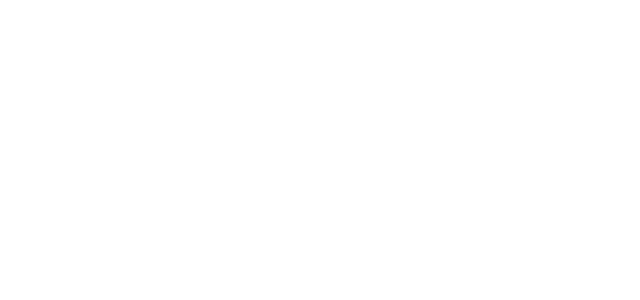
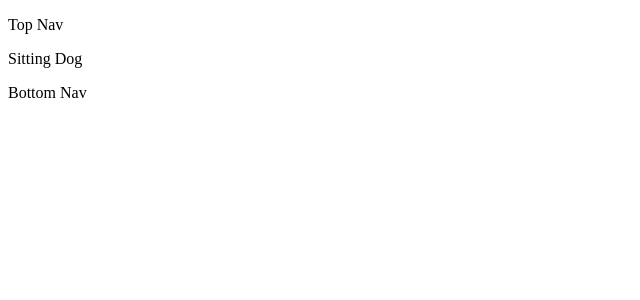
Before and after one commit to 21mdr1/dog-app, a React (Create React App) app: page / in a window 1280 px wide. Shown: the top 300 px of the page, without its empty margins (0-640 px from the left). Built offline with nearby package versions, Linux system fonts and the light colour scheme.

Commit message:
Create file structure for home page

```diff
--- a/src/App.css
+++ /dev/null
@@ -1,38 +0,0 @@
-.App {
-  text-align: center;
-}
-
-.App-logo {
-  height: 40vmin;
-  pointer-events: none;
-}
-
-@media (prefers-reduced-motion: no-preference) {
-  .App-logo {
-    animation: App-logo-spin infinite 20s linear;
-  }
-}
-
-.App-header {
-  background-color: #282c34;
-  min-height: 100vh;
-  display: flex;
-  flex-direction: column;
-  align-items: center;
-  justify-content: center;
-  font-size: calc(10px + 2vmin);
-  color: white;
-}
-
-.App-link {
-  color: #61dafb;
-}
-
-@keyframes App-logo-spin {
-  from {
-    transform: rotate(0deg);
-  }
-  to {
-    transform: rotate(360deg);
-  }
-}
--- a/src/App.js
+++ b/src/App.js
@@ -4,7 +4,7 @@ import Walk from './pages/Walk/Walk';
 import User from './pages/User/User';
 import Login from './pages/Login/Login';
 import Register from './pages/Register/Register';
-import './App.css';
+import './App.scss';
 
 function App() {
   return (
--- /dev/null
+++ b/src/components/BottomNav/BottomNav.js
@@ -0,0 +1,9 @@
+import './BottomNav.scss';
+
+function BottomNav() {
+    return (
+        <p>Bottom Nav</p>
+    );
+}
+
+export default BottomNav;
--- a/src/components/SittingDog/SittingDog.js
+++ b/src/components/SittingDog/SittingDog.js
@@ -0,0 +1,9 @@
+import './SittingDog.scss';
+
+function SittingDog() {
+    return (
+        <p>Sitting Dog</p>
+    );
+}
+
+export default SittingDog;
--- /dev/null
+++ b/src/components/TopNav/TopNav.js
@@ -0,0 +1,9 @@
+import './TopNav.scss';
+
+function TopNav() {
+    return (
+        <p>Top Nav</p>
+    );
+}
+
+export default TopNav;
--- a/src/index.css
+++ /dev/null
@@ -1,13 +0,0 @@
-body {
-  margin: 0;
-  font-family: -apple-system, BlinkMacSystemFont, 'Segoe UI', 'Roboto', 'Oxygen',
-    'Ubuntu', 'Cantarell', 'Fira Sans', 'Droid Sans', 'Helvetica Neue',
-    sans-serif;
-  -webkit-font-smoothing: antialiased;
-  -moz-osx-font-smoothing: grayscale;
-}
-
-code {
-  font-family: source-code-pro, Menlo, Monaco, Consolas, 'Courier New',
-    monospace;
-}
--- a/src/index.js
+++ b/src/index.js
@@ -1,6 +1,5 @@
 import React from 'react';
 import ReactDOM from 'react-dom/client';
-import './index.css';
 import App from './App';
 import reportWebVitals from './reportWebVitals';
 
--- a/src/pages/Home/Home.js
+++ b/src/pages/Home/Home.js
@@ -1,9 +1,18 @@
+import { NavLink } from 'react-router-dom';
+import BottomNav from '../../components/BottomNav/BottomNav';
+import SittingDog from '../../components/SittingDog/SittingDog';
+import TopNav from '../../components/TopNav/TopNav';
 import './Home.scss';
-
 
 function Home() {
 
+    return (
+        <>
+        <TopNav />
+        <SittingDog />
+        <BottomNav />
+        </>
+    );
 }
 
-
 export default Home;
```
Also changed, not shown: src/App.scss (added), src/components/BottomNav/BottomNav.scss (added), src/components/TopNav/TopNav.scss (added), src/logo.svg (deleted).
